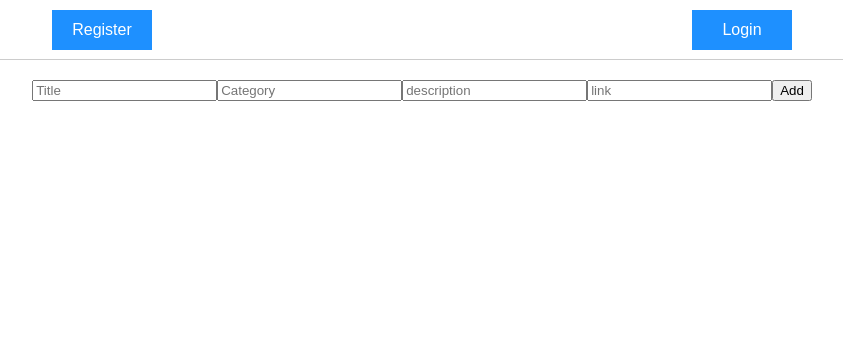
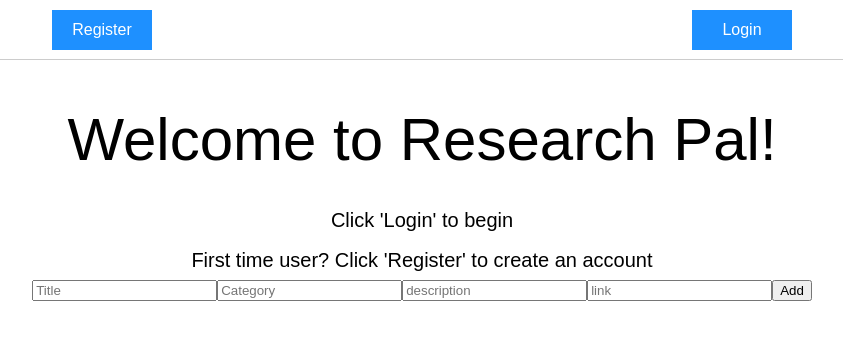
Before and after one commit to modern-day-researcher-lambda/front-end, a React (Create React App) app in the folder researcher-app/: page /cardform in a window 1280 px wide. Shown: the top 340 px of the page, without its empty margins (218-1061 px from the left). Built offline with nearby package versions, Linux system fonts and the light colour scheme.

Commit message:
Add Landing component to control logged in/not logged in flow

```diff
--- a/researcher-app/src/components/App.js
+++ b/researcher-app/src/components/App.js
@@ -3,12 +3,11 @@ import { BrowserRouter as Router, Route } from "react-router-dom";
 
 import AppWrapper from "../styled-components/AppWrapper";
 import Header from "./Header";
-import Welcome from "./Welcome";
 import Login from "./Login";
 import Register from "./Register";
-import Cards from './Cards';
 import CardForm from './CardForm';
 import UpdateCardForm from "./UpdateCardForm";
+import Landing from './Landing';
 
 
 function App(props) {
@@ -16,10 +15,9 @@ function App(props) {
     <Router>
       <AppWrapper>
         <Route path="/" component={ Header } />
-        <Route path="/welcome" component={ Welcome } />
+        <Route path="/" component={ Landing } />
         <Route path="/login" component={ Login } />
         <Route path="/register" component={ Register } />
-        <Route exact path="/cards" component={ Cards } />
         <Route exact path="/cardform"  component={ CardForm } />
         <Route exact path="/cards/:id" component={ UpdateCardForm }/>
       </AppWrapper>
--- a/researcher-app/src/components/Cards.js
+++ b/researcher-app/src/components/Cards.js
@@ -7,6 +7,7 @@ import SingleCard from './SingleCard';
 
 const mapStateToProps = state => ({
 	cards: state.cards,
+    categories: state.categories,
     user_id: state.user_id
 });
 
@@ -18,6 +19,9 @@ class Cards extends React.Component {
     }
 
     render() {
+        console.log('in Cards');
+        console.log(this.props.categories);
+
         return (
             <div>
                 <ul className='card-list'>
--- /dev/null
+++ b/researcher-app/src/components/Landing.js
@@ -0,0 +1,26 @@
+import React from "react";
+import { connect } from "react-redux";
+
+import Welcome from './Welcome';
+import Cards from './Cards';
+
+
+const mapStateToProps = state => ({
+	loggedIn: state.loggedIn
+});
+
+
+function Landing(props) {
+
+	return (
+		<div>
+			{ props.loggedIn ? <Cards /> : <Welcome /> }
+		</div>
+	);
+}
+
+
+export default connect(
+  mapStateToProps,
+  { }
+)(Landing);
```
